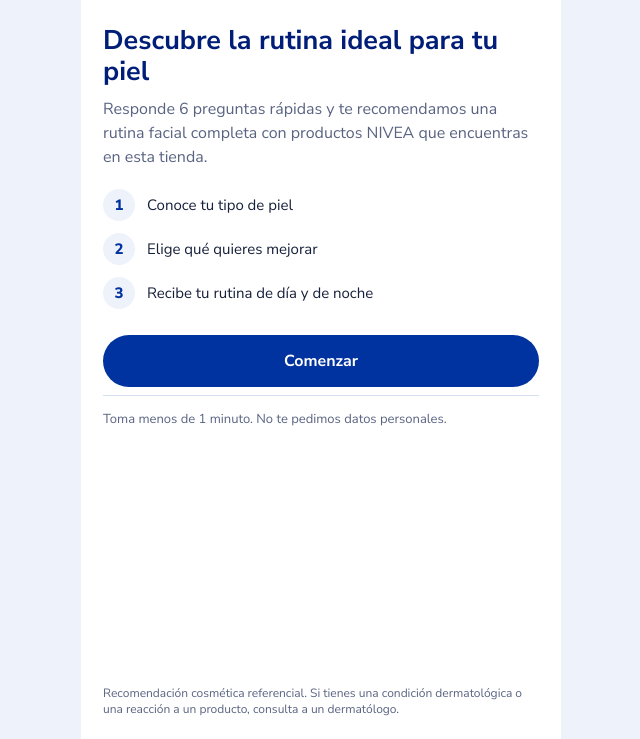
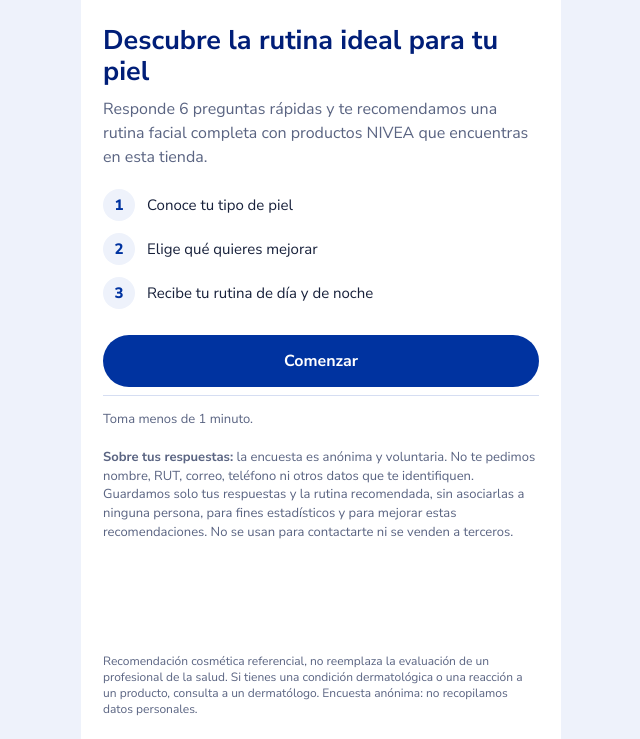
Before and after one commit to rutinanivea/rutinaniveabdf, a plain HTML site: page index.html in a window 1280 px wide. Shown: the part 61-800 px from the top of the page, without its empty margins (319-959 px from the left). Drawn offline with Linux system fonts and the light colour scheme.

Commit message:
Update index.html

```diff
--- a/index.html
+++ b/index.html
@@ -62,7 +62,7 @@
 <div class="app">
   <header><div class="brand">NIVEA <small>× Preunic</small></div></header>
   <main id="view"></main>
-  <footer>Recomendación cosmética referencial. Si tienes una condición dermatológica o una reacción a un producto, consulta a un dermatólogo.</footer>
+  <footer>Recomendación cosmética referencial, no reemplaza la evaluación de un profesional de la salud. Si tienes una condición dermatológica o una reacción a un producto, consulta a un dermatólogo. Encuesta anónima: no recopilamos datos personales.</footer>
 </div>
 
 <script>
@@ -182,7 +182,7 @@ function intro(){
       <li><span class="dot">3</span>Recibe tu rutina de día y de noche</li>
     </ul>
     <button class="btn" id="go">Comenzar</button>
-    <p class="note">Toma menos de 1 minuto. No te pedimos datos personales.</p>`;
+    <p class="note">Toma menos de 1 minuto.<br><br><strong>Sobre tus respuestas:</strong> la encuesta es anónima y voluntaria. No te pedimos nombre, RUT, correo, teléfono ni otros datos que te identifiquen. Guardamos solo tus respuestas y la rutina recomendada, sin asociarlas a ninguna persona, para fines estadísticos y para mejorar estas recomendaciones. No se usan para contactarte ni se venden a terceros.</p>`;
   document.getElementById('go').onclick = ()=>{S.i=0; question();};
 }
 
```
